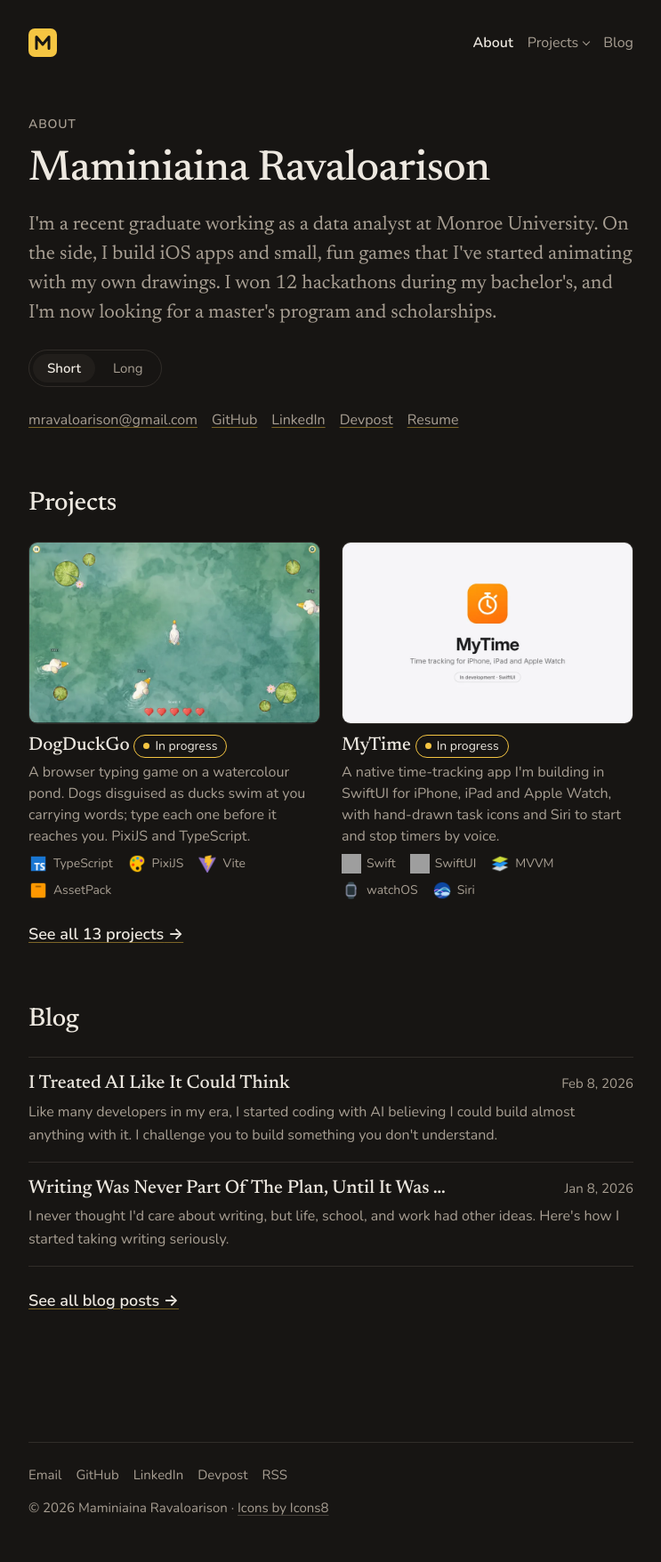
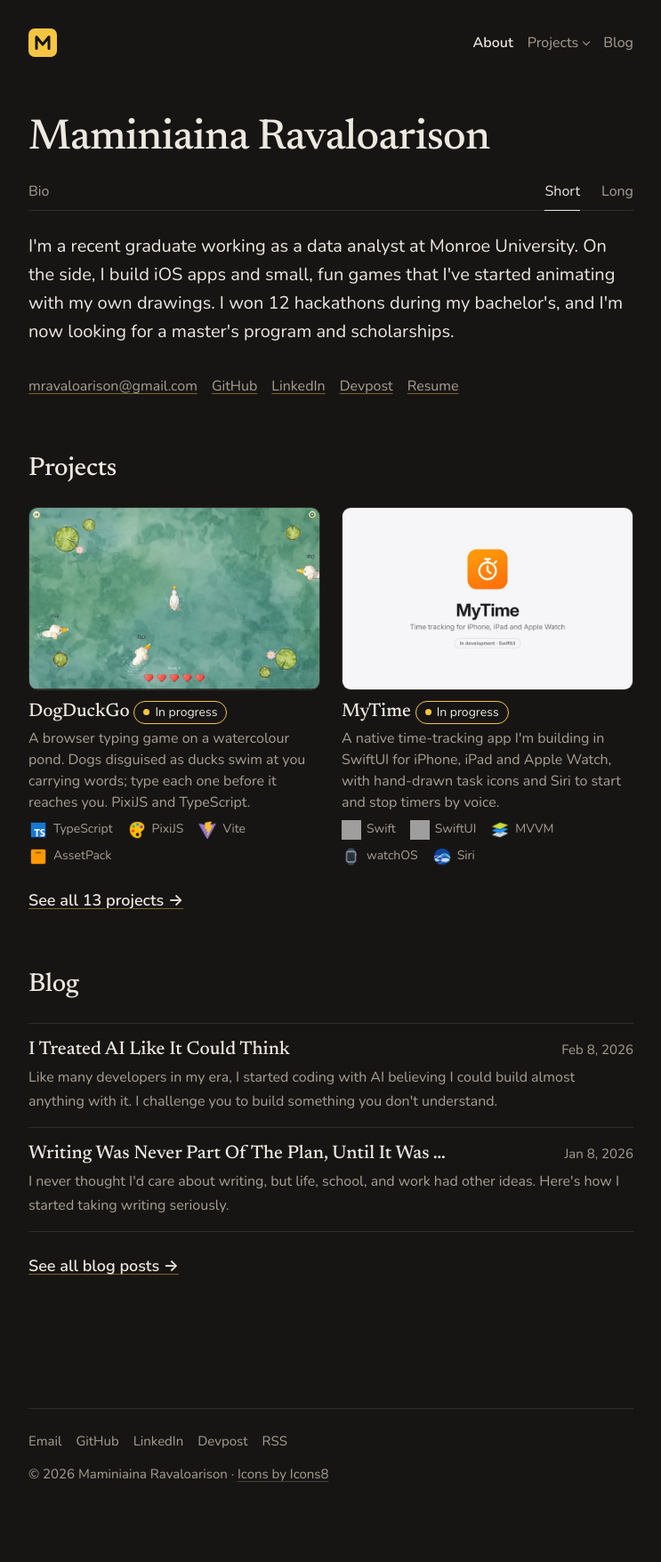
Before and after one commit to mravaloarison/mravaloarison.github.io, a Jekyll site: the page built from index.md, in a window 1280 px wide. Shown: the whole page at 89% size, without its empty margins (268-1011 px from the left). Built offline with Jekyll 4.4.1, drawn with Linux system fonts in a browser that asks for light colours; after the commit the page ends 1717 px from its top, so only the background shows below that; grey boxes are pictures that could not be loaded.

Commit message:
About: name on top, Bio row with Short | Long tabs on both pages
Drops the About eyebrow and abstract. Both pages share the same Bio row;
only the content under it differs (short: headline, links, latest projects
and posts; long: bio text, photos, resume sections).

Co-Authored-By: Claude Haiku 5.5 <noreply@anthropic.com>
Claude-Session: https://claude.ai/code/session_01HxKcS5wnQzvR66vCB9wedF

```diff
--- a/_includes/bio-switch.html
+++ /dev/null
@@ -1,9 +0,0 @@
-{%- comment -%}
-  Short | Long switch under the name, on both About pages. Two plain links
-  (not a script), so it works with JavaScript off. Pass current="short" or
-  current="long" to mark the page you're on with aria-current.
-{%- endcomment -%}
-<nav class="bio-switch" aria-label="Bio length">
-  <a href="{{ '/' | relative_url }}"{% if include.current == "short" %} aria-current="page"{% endif %}>Short</a>
-  <a href="{{ '/bio/' | relative_url }}"{% if include.current == "long" %} aria-current="page"{% endif %}>Long</a>
-</nav>
--- /dev/null
+++ b/_includes/bio-tabs.html
@@ -0,0 +1,12 @@
+{%- comment -%}
+  "Bio" row under the name, with Short and Long tabs on the right. Both are
+  plain links (not a script), so they work with JavaScript off. Pass
+  current="short" or current="long"; the page you're on gets aria-current.
+{%- endcomment -%}
+<div class="bio-tabs">
+  <p class="bio-tabs-label">Bio</p>
+  <nav class="bio-tabs-nav" aria-label="Bio length">
+    <a href="{{ '/' | relative_url }}"{% if include.current == "short" %} aria-current="page"{% endif %}>Short</a>
+    <a href="{{ '/bio/' | relative_url }}"{% if include.current == "long" %} aria-current="page"{% endif %}>Long</a>
+  </nav>
+</div>
--- a/assets/css/styles.css
+++ b/assets/css/styles.css
@@ -787,33 +787,51 @@ main iframe {
   border-color: var(--text-secondary);
 }
 
-/* Short | Long switch under the name (About) */
-
-.bio-switch {
-  display: inline-flex;
-  gap: var(--space-4);
+/* Bio row under the name: "Bio" label, Short | Long tabs on the right */
+
+.bio-tabs {
+  display: flex;
+  align-items: baseline;
+  justify-content: space-between;
+  gap: var(--space-16);
   margin: 0 0 var(--space-24);
-  padding: var(--space-4);
-  border: 1px solid var(--border);
-  border-radius: 999px;
-  font-size: 15px;
-}
-
-.bio-switch a {
-  padding: var(--space-4) var(--space-16);
-  border-radius: 999px;
+  border-bottom: 1px solid var(--border);
+}
+
+.bio-tabs-label {
+  margin: 0;
+  padding-bottom: var(--space-8);
+  font-size: 16px;
+  color: var(--text-secondary);
+}
+
+.bio-tabs-nav {
+  display: flex;
+  gap: var(--space-24);
+}
+
+.bio-tabs-nav a {
+  padding-bottom: var(--space-8);
+  font-size: 16px;
   color: var(--text-secondary);
   text-decoration: none;
-}
-
-.bio-switch a:hover {
+  border-bottom: 1px solid transparent;
+  margin-bottom: -1px;
+}
+
+.bio-tabs-nav a:hover {
   color: var(--text);
 }
 
-.bio-switch a[aria-current] {
-  background: var(--surface);
+.bio-tabs-nav a[aria-current] {
   color: var(--text);
-  font-weight: 600;
+  border-bottom-color: var(--text);
+}
+
+.bio-lead {
+  margin: 0 0 var(--space-32);
+  font-size: 20px;
+  line-height: 1.6;
 }
 
 /* Profile links (About) */
--- a/index.md
+++ b/index.md
@@ -13,9 +13,11 @@ seo:
 {%- endcomment %}
 
 
-{% include page-header.html eyebrow="About" title="Maminiaina Ravaloarison" abstract=site.data.about.headline %}
+{% include page-header.html title="Maminiaina Ravaloarison" %}
 
-{% include bio-switch.html current="short" %}
+{% include bio-tabs.html current="short" %}
+
+<p class="bio-lead">{{ site.data.about.headline }}</p>
 
 <div class="profile-links">
   <a href="mailto:{{ site.author.email }}">{{ site.author.email }}</a>
```
Also changed, not shown: CLAUDE.md (+12 -12 lines), bio.md (+2 -4 lines).
